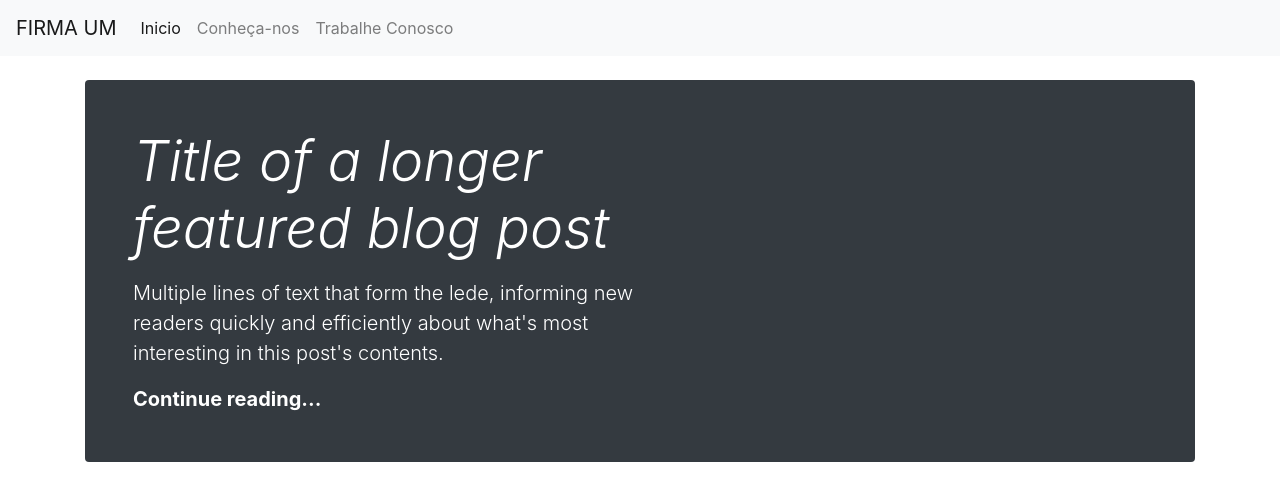
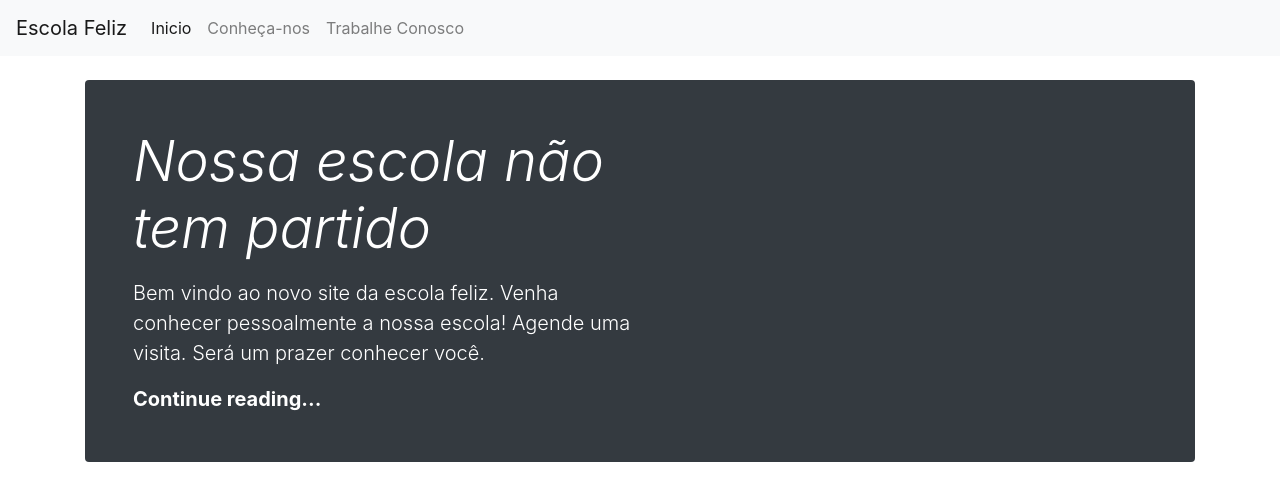
Before and after one commit to wllynilson/ihccurriculo, a plain HTML site: page index.html in a window 1280 px wide. Drawn offline with nearby package versions, Linux system fonts and the light colour scheme.

Commit message:
melhorias no index da página.

```diff
--- a/index.html
+++ b/index.html
@@ -2,12 +2,12 @@
 <html lang="pt">
 <head>
   <meta charset="UTF-8">
-  <title>Firma UM</title>
+  <title>Escola Feliz</title>
   <link rel="stylesheet" href="https://maxcdn.bootstrapcdn.com/bootstrap/4.0.0/css/bootstrap.min.css" integrity="sha384-Gn5384xqQ1aoWXA+058RXPxPg6fy4IWvTNh0E263XmFcJlSAwiGgFAW/dAiS6JXm" crossorigin="anonymous">
 </head>
 <body>
 <nav class="navbar navbar-expand-lg navbar-light bg-light">
-  <a class="navbar-brand" href="index.html">FIRMA UM</a>
+  <a class="navbar-brand" href="index.html">Escola Feliz</a>
   <button class="navbar-toggler" type="button" data-toggle="collapse" data-target="#navbarSupportedContent" aria-controls="navbarSupportedContent" aria-expanded="false" aria-label="Toggle navigation">
     <span class="navbar-toggler-icon"></span>
   </button>
@@ -30,8 +30,8 @@
     <br>
     <div class="jumbotron p-3 p-md-5 text-white rounded bg-dark">
       <div class="col-md-6 px-0">
-        <h1 class="display-4 font-italic">Title of a longer featured blog post</h1>
-        <p class="lead my-3">Multiple lines of text that form the lede, informing new readers quickly and efficiently about what's most interesting in this post's contents.</p>
+        <h1 class="display-4 font-italic">Nossa escola não tem partido</h1>
+        <p class="lead my-3">Bem vindo ao novo site da escola feliz. Venha conhecer pessoalmente a nossa escola! Agende uma visita. Será um prazer conhecer você.</p>
         <p class="lead mb-0"><a href="#" class="text-white font-weight-bold">Continue reading...</a></p>
       </div>
     </div>
```
